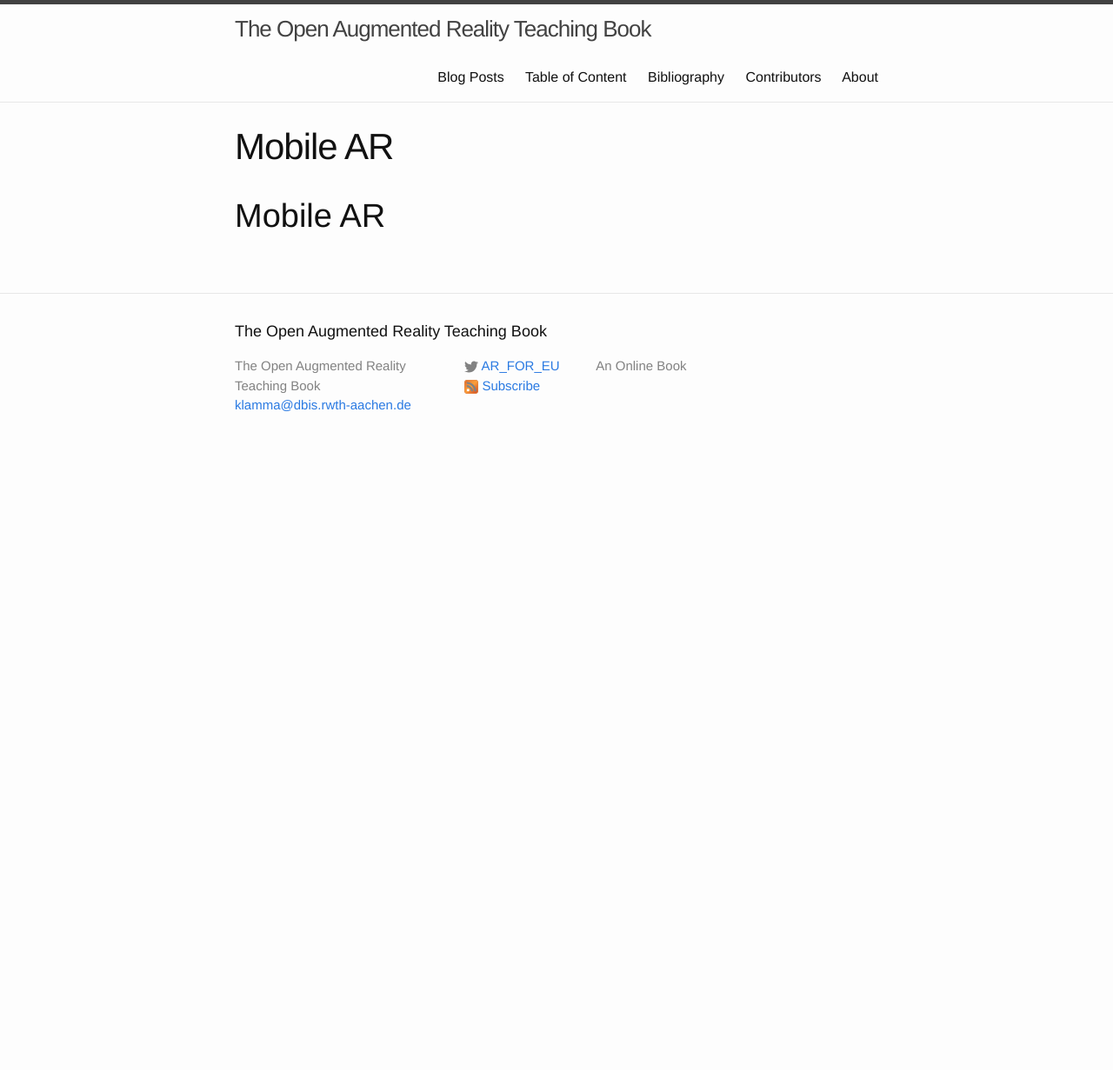
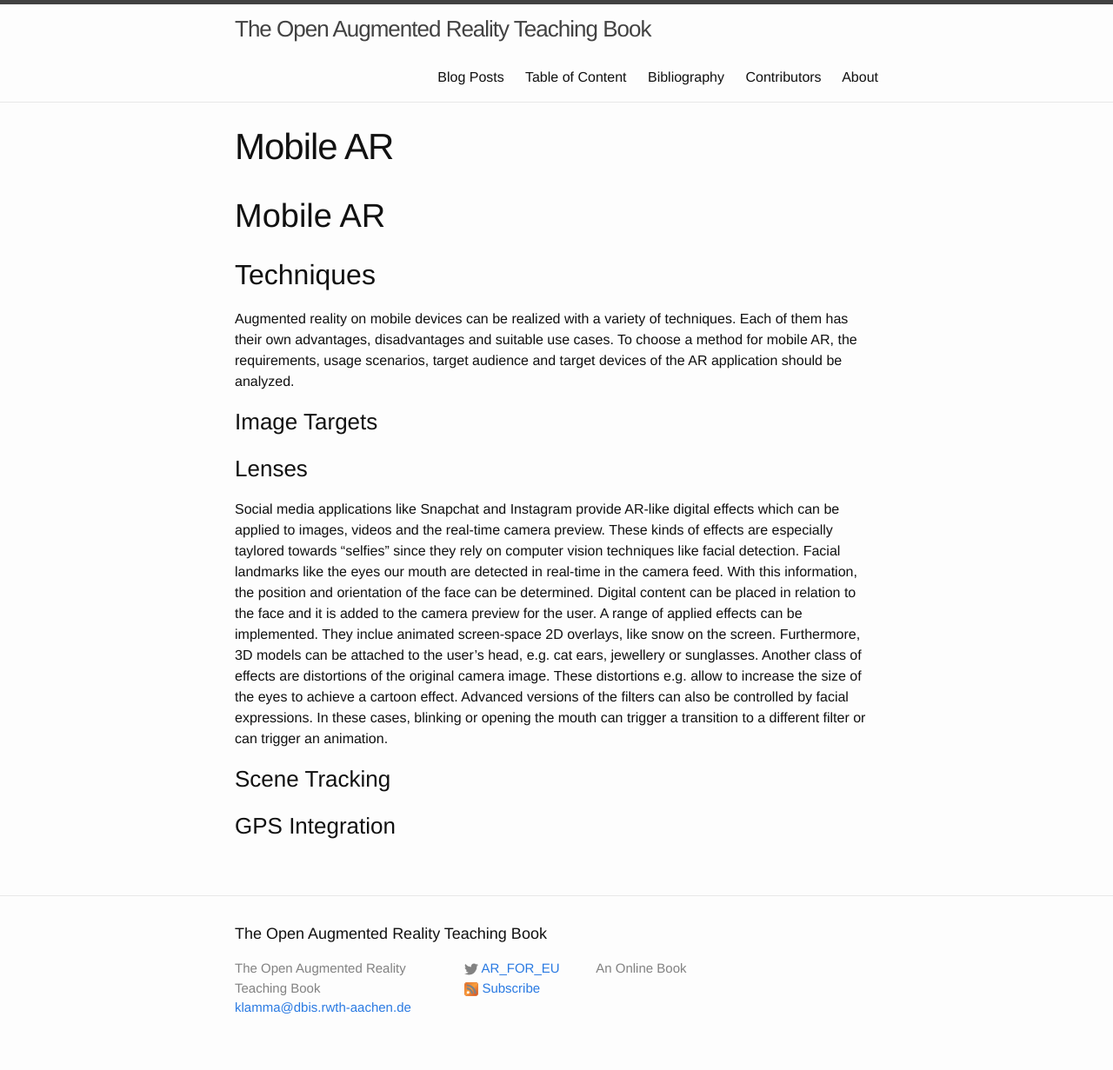
Before and after one commit to klamma/ar-for-eu-book, a Jekyll site: the page built from _pages/chapters/mobile.md, in a window 1280 px wide. Shown: the whole page at 87% size. Built offline with Jekyll 4.4.1, drawn with Linux system fonts in a browser that asks for light colours; nearby versions of some CDN libraries; before the commit the page ends 900 px from its top, so only the background shows below that.

Commit message:
added description for AR lenses in mobile AR chaper

```diff
--- a/_pages/chapters/mobile.md
+++ b/_pages/chapters/mobile.md
@@ -7,3 +7,30 @@ visualizations:
 ---
 
 # Mobile AR
+
+## Techniques
+
+Augmented reality on mobile devices can be realized with a variety of techniques.
+Each of them has their own advantages, disadvantages and suitable use cases.
+To choose a method for mobile AR, the requirements, usage scenarios, target audience and target devices of the AR application should be analyzed.
+
+### Image Targets
+
+### Lenses
+
+Social media applications like Snapchat and Instagram provide AR-like digital effects which can be applied to images, videos and the real-time camera preview.
+These kinds of effects are especially taylored towards "selfies" since they rely on computer vision techniques like facial detection.
+Facial landmarks like the eyes our mouth are detected in real-time in the camera feed.
+With this information, the position and orientation of the face can be determined.
+Digital content can be placed in relation to the face and it is added to the camera preview for the user.
+A range of applied effects can be implemented.
+They inclue animated screen-space 2D overlays, like snow on the screen.
+Furthermore, 3D models can be attached to the user's head, e.g. cat ears, jewellery or sunglasses.
+Another class of effects are  distortions of the original camera image.
+These distortions e.g. allow to increase the size of the eyes to achieve a cartoon effect.
+Advanced versions of the filters can also be controlled by facial expressions.
+In these cases, blinking or opening the mouth can trigger a transition to a different filter or can trigger an animation.
+
+### Scene Tracking
+
+### GPS Integration
```
